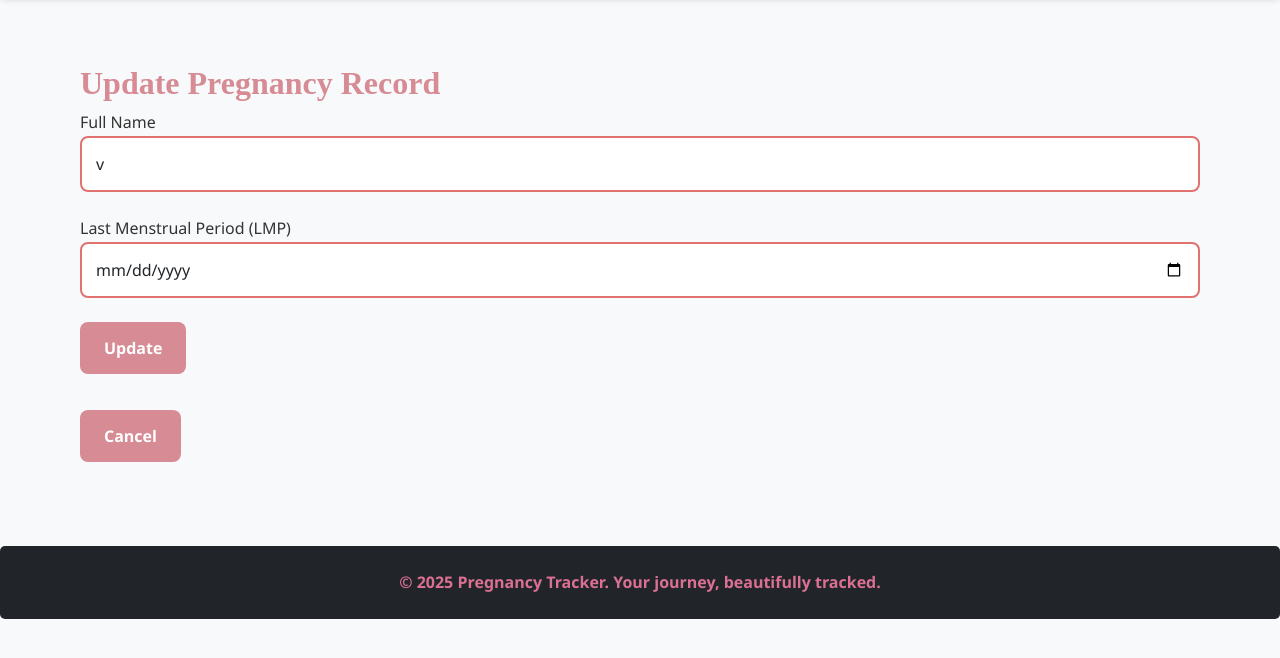
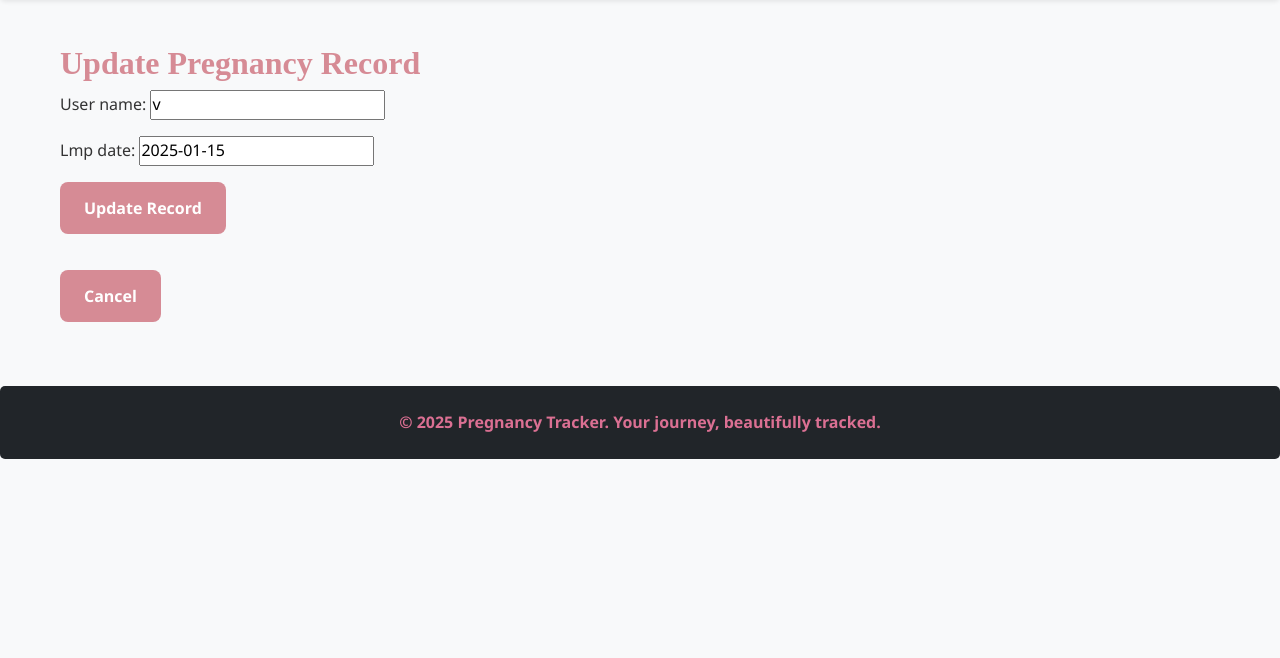
Before and after one commit to 08vick/Ptracker, a Django app: page /ptracker/pregnancy/update/1/ in a window 1280 px wide. Shown: the part 98-756 px from the top of the page. Run offline with Django 5.2, Linux system fonts and the light colour scheme; data comes from the database, SQL or seed files in the repository; some libraries are stand-ins or nearby versions.

Commit message:
Update update_pregnancy.html

```diff
--- a/ptracker/templates/update_pregnancy.html
+++ b/ptracker/templates/update_pregnancy.html
@@ -1,28 +1,24 @@
 {% extends 'base.html' %}
 
 {% block content %}
-  <div class="container">
+  <div class="card-modern">
     <h2>Update Pregnancy Record</h2>
 
-    <!-- Display any errors -->
     {% if form.errors %}
-      <div class="alert alert-danger">
-        Please fix the errors below.
-      </div>
+      <div class="alert alert-danger">Please correct the errors below.</div>
     {% endif %}
 
-    <!-- Pregnancy update form -->
     <form method="POST">
       {% csrf_token %}
-      <div class="form-group">
-        <label for="user_name">Full Name</label>
-        <input type="text" class="form-control" id="user_name" name="user_name" value="{{ form.user_name.value }}" required>
+      <div class="mb-3">
+        {{ form.user_name.label_tag }}
+        {{ form.user_name }}
       </div>
-      <div class="form-group">
-        <label for="lmp_date">Last Menstrual Period (LMP)</label>
-        <input type="date" class="form-control" id="lmp_date" name="lmp_date" value="{{ form.lmp_date.value }}" required>
+      <div class="mb-3">
+        {{ form.lmp_date.label_tag }}
+        {{ form.lmp_date }}
       </div>
-      <button type="submit" class="btn btn-primary">Update</button>
+      <button type="submit" class="btn btn-primary">Update Record</button>
     </form>
 
     <a href="{% url 'pregnancy_list' %}" class="btn btn-secondary mt-3">Cancel</a>
```
